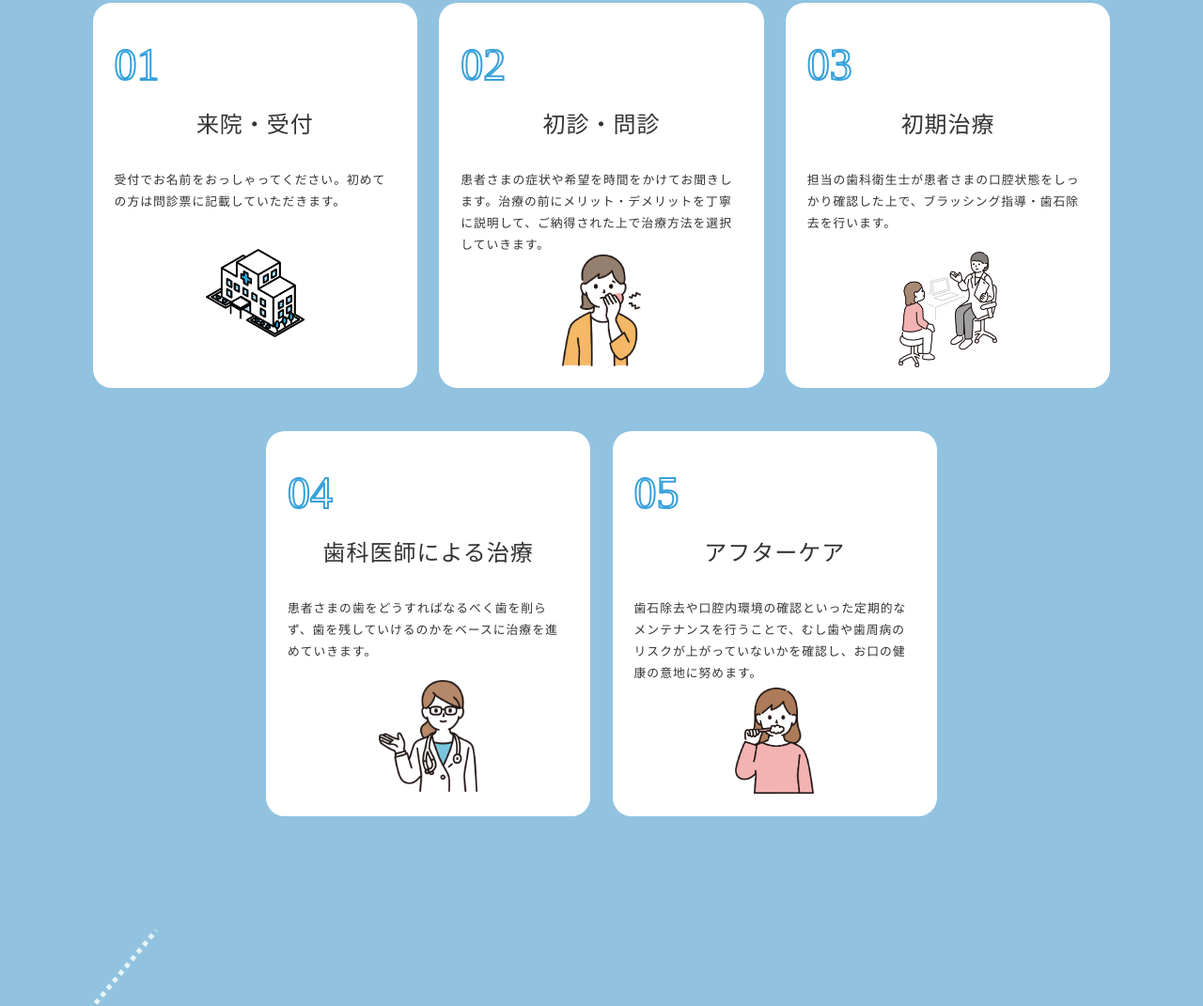
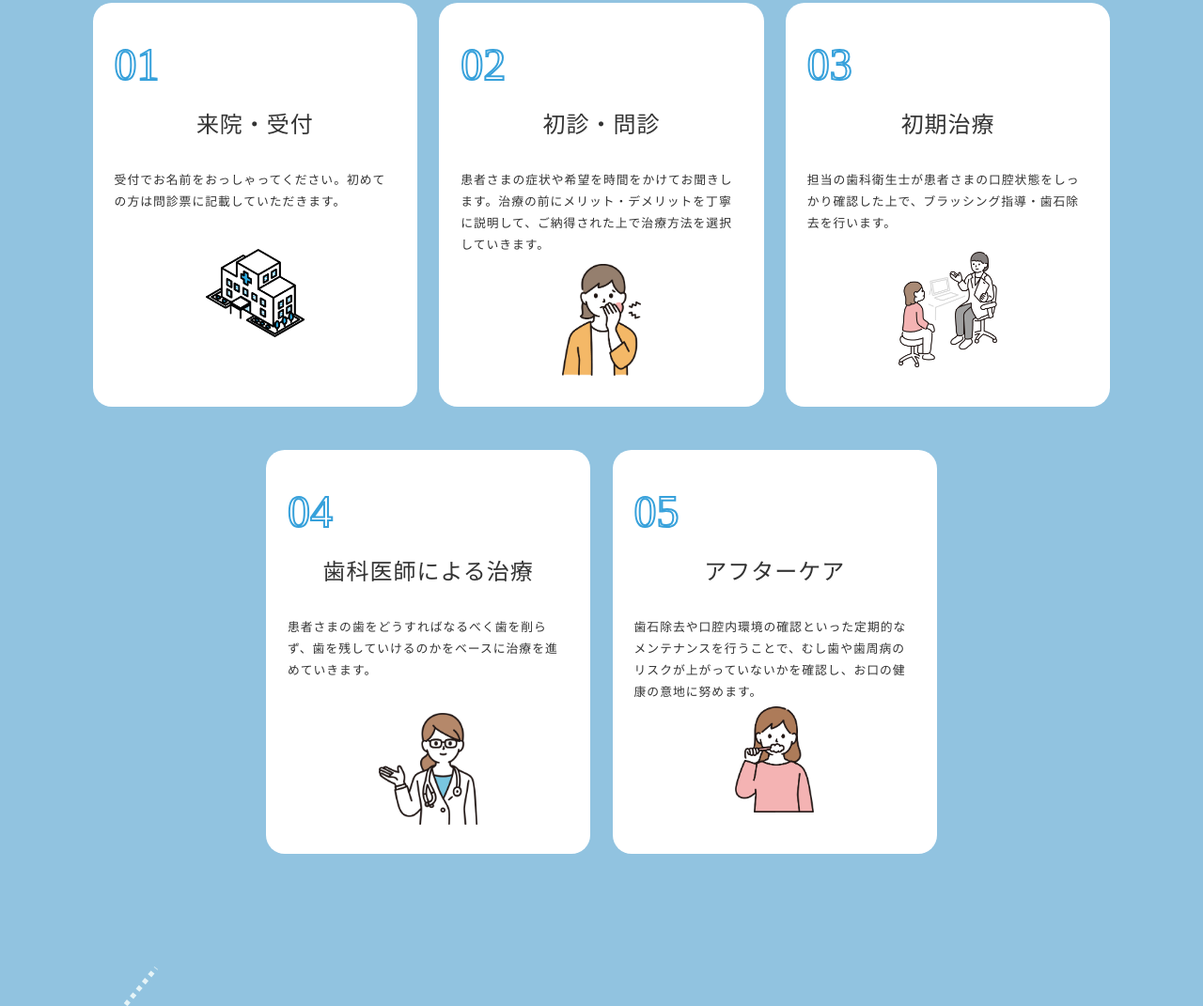
Before and after one commit to yori987/mogiannkenn1, a plain HTML site: page index.html in a window 1280 px wide. Shown: the part 3257-4328 px from the top of the page at 94% size. Drawn offline with nearby package versions, Linux system fonts and the light colour scheme; a web font is replaced by a local one.

Commit message:
修正４

```diff
--- a/scss/foundation/_base.scss
+++ b/scss/foundation/_base.scss
@@ -511,7 +511,7 @@
                     &_items {
                         width:30%;
                         max-width:444px;
-                        height: 410px;
+                        height: 430px;
                         box-sizing: border-box;
                         background-color: $cWhite;
                         border-radius: 20px;
@@ -572,7 +572,7 @@
                             }
                         }
                         ._img2 {
-                            top:0px;
+                            top:10px;
                             @include mq(tab){
                                 top:35px;
                             }
@@ -585,7 +585,7 @@
                         }
                         ._img4{
                             width:35%;
-                            top:0px;
+                            top:15px;
                             @include mq(pc){
                                 top:25px;
                             }
```
Also changed, not shown: css/style.css.
